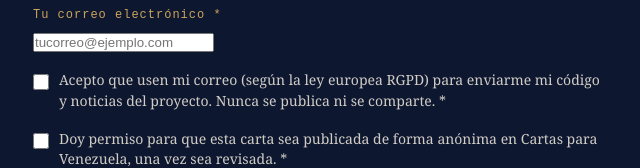
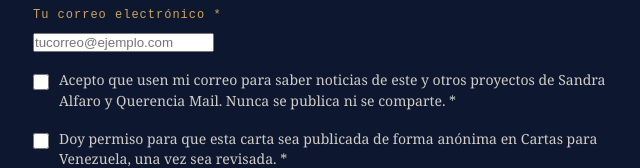
Before and after one commit to sandraalfarovargas/cartas-venezuela, a Next.js app: page /escribir in a window 1280 px wide. Shown: the part 1341-1509 px from the top of the page, without its empty margins (319-959 px from the left). Built offline with nearby package versions, Linux system fonts and the light colour scheme.

Commit message:
Actualizar texto de autorizacion de correo

```diff
--- a/app/escribir/page.js
+++ b/app/escribir/page.js
@@ -189,8 +189,8 @@ export default function Escribir() {
               checked={consentimientoDatos}
               onChange={(e) => setConsentimientoDatos(e.target.checked)}
             />
-            Acepto que usen mi correo (según la ley europea RGPD) para
-            enviarme mi código y noticias del proyecto. Nunca se publica ni
+            Acepto que usen mi correo para saber noticias de este y otros
+            proyectos de Sandra Alfaro y Querencia Mail. Nunca se publica ni
             se comparte. *
           </label>
 
```
